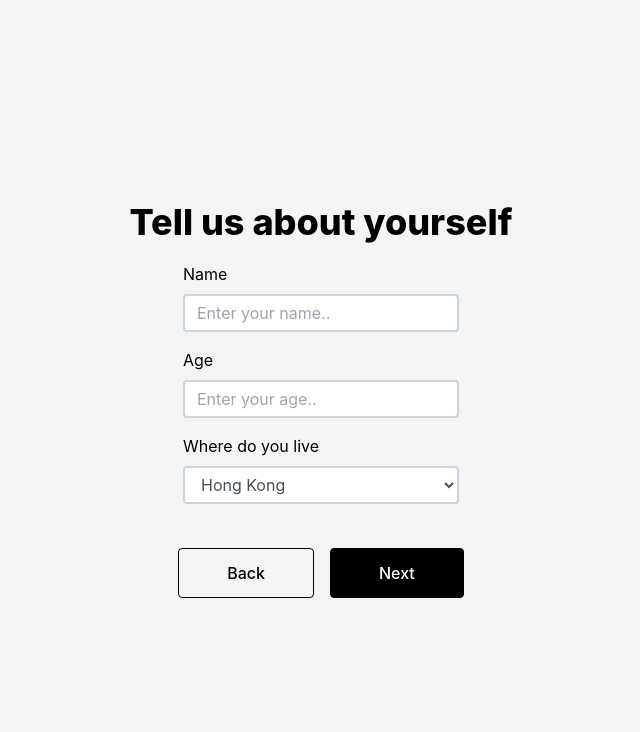
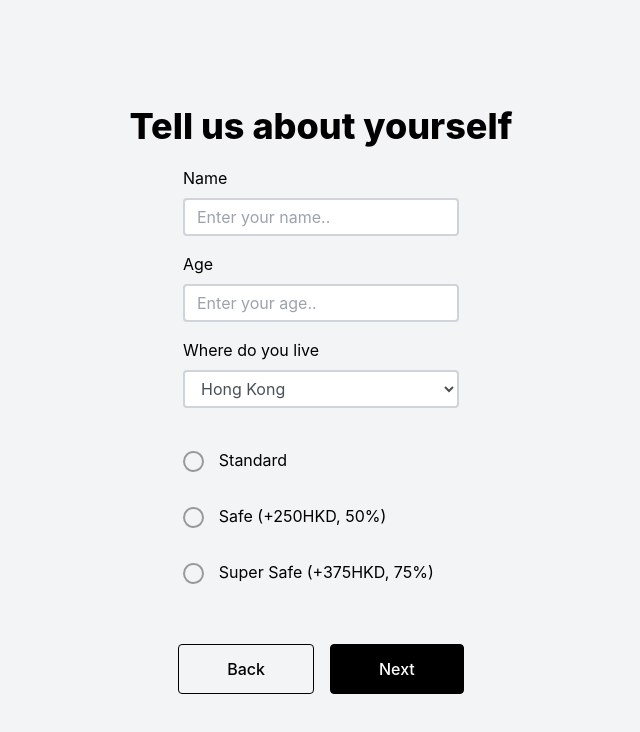
Before and after one commit to amrendranath/covergo-frontend, a React (Create React App) app: page /form in a window 1280 px wide. Shown: the top 732 px of the page, without its empty margins (319-959 px from the left). Built offline with nearby package versions, Linux system fonts and the light colour scheme.

Commit message:
created global state, form and summary and error page

```diff
--- a/src/constants/countries.ts
+++ b/src/constants/countries.ts
@@ -1,10 +1,11 @@
 type ICountries = {
   label: string;
   value: string;
+  currency: string;
 };
 
 export const COUNTRIES: ICountries[] = [
-  { label: "Hong Kong", value: "Hong Kong" },
-  { label: "USA", value: "USA" },
-  { label: "Australia", value: "Australia" },
+  { label: "Hong Kong", value: "Hong Kong", currency: "HKD" },
+  { label: "USA", value: "USA", currency: "USD" },
+  { label: "Australia", value: "Australia", currency: "AUD" },
 ];
--- /dev/null
+++ b/src/contexts/formWizardContext/index.tsx
@@ -0,0 +1,20 @@
+import React, { createContext, useState } from "react";
+import { IFormWizardContextProps, IContextInitialValues } from "./types";
+
+export const FormWizardContext = createContext({} as IContextInitialValues);
+
+const FormWizardProvider: React.FC<IFormWizardContextProps> = ({ children }) => {
+  const [formValues, setFormValues] = useState({
+    name: "",
+    age: 0,
+    country: "",
+    currency: "",
+    package: "",
+    premium: "",
+    isError: false,
+  });
+
+  return <FormWizardContext.Provider value={{ values: formValues, setValues: setFormValues }}>{children}</FormWizardContext.Provider>;
+};
+
+export default FormWizardProvider;
--- /dev/null
+++ b/src/contexts/formWizardContext/types.ts
@@ -0,0 +1,18 @@
+export interface IFormWizardContextProps {
+  children: JSX.Element;
+}
+
+export interface IFormWizardContextState {
+  name: string;
+  age: number;
+  country: string;
+  currency: string;
+  package: string;
+  premium: string;
+  isError: boolean;
+}
+
+export interface IContextInitialValues {
+  values: IFormWizardContextState;
+  setValues: Function;
+}
--- a/src/index.css
+++ b/src/index.css
@@ -33,3 +33,31 @@ code {
   border: 2px solid #ced4da;
   border-radius: 0.25rem;
 }
+
+.form-check {
+  display: flex;
+  margin-bottom: 2rem;
+}
+
+input[type="radio"] {
+  -webkit-appearance: none;
+  -moz-appearance: none;
+  appearance: none;
+  border-radius: 50%;
+  width: 1.3rem;
+  height: 1.3rem;
+  border: 2px solid #999;
+  transition: 0.2s all linear;
+  margin-right: 15px;
+  position: relative;
+  top: 3px;
+}
+
+input[type="radio"]:checked {
+  border: 6px solid black;
+  outline: unset !important;
+}
+
+.form-check-input {
+  margin-right: 1rem;
+}
--- a/src/index.tsx
+++ b/src/index.tsx
@@ -1,6 +1,7 @@
 import React from "react";
 import ReactDOM from "react-dom/client";
 import { BrowserRouter } from "react-router-dom";
+import FormWizardProvider from "./contexts/formWizardContext/index";
 import "./index.css";
 import App from "./App";
 import reportWebVitals from "./reportWebVitals";
@@ -9,7 +10,9 @@ const root = ReactDOM.createRoot(document.getElementById("root") as HTMLElement)
 root.render(
   <React.StrictMode>
     <BrowserRouter>
-      <App />
+      <FormWizardProvider>
+        <App />
+      </FormWizardProvider>
     </BrowserRouter>
   </React.StrictMode>
 );
--- /dev/null
+++ b/src/pages/form/components/error.tsx
@@ -0,0 +1,28 @@
+import React from "react";
+import { useNavigate } from "react-router-dom";
+
+const Error: React.FC = () => {
+  const navigate = useNavigate();
+
+  const handleBtnClick = () => {
+    navigate("/");
+  };
+
+  return (
+    <>
+      <h1 className="text-4xl font-extrabold">Ooops</h1>
+      <p className="mt-5 text-center">
+        Your age is over our ccepted limit. <br />
+        We are sorry but we cannot insure you now.
+      </p>
+      <button
+        className="mt-7 ml-4 px-12 py-3 bg-black rounded border font-medium text-white border-black hover:scale-105"
+        onClick={handleBtnClick}
+      >
+        Ok :(
+      </button>
+    </>
+  );
+};
+
+export default Error;
--- /dev/null
+++ b/src/pages/form/components/form.tsx
@@ -0,0 +1,102 @@
+import React, { useContext } from "react";
+import { useNavigate } from "react-router-dom";
+import { COUNTRIES } from "../../../constants/countries";
+import { FormWizardContext } from "../../../contexts/formWizardContext";
+
+const PolicyForm: React.FC = () => {
+  const navigate = useNavigate();
+  const { values, setValues } = useContext(FormWizardContext);
+
+  const handleNext = () => {
+    navigate("/summary");
+  };
+
+  const handleBack = () => {
+    navigate("/");
+  };
+
+  const handleInputChange = (event: React.FormEvent<HTMLInputElement>) => {
+    const { name, value } = event.currentTarget;
+    console.log(name, value);
+  };
+
+  const handleSelectChange = (event: React.FormEvent<HTMLSelectElement>) => {
+    const { name, value } = event.currentTarget;
+    console.log(name, value);
+  };
+
+  return (
+    <>
+      <h1 className="text-4xl font-extrabold">Tell us about yourself</h1>
+      <form className="mt-5">
+        <div className="form-group">
+          <label htmlFor="name">Name</label>
+          <input
+            className="form-control"
+            type="text"
+            name="name"
+            id="name"
+            value=""
+            placeholder="Enter your name.."
+            onChange={handleInputChange}
+          />
+        </div>
+        <div className="form-group">
+          <label htmlFor="age">Age</label>
+          <input
+            className="form-control"
+            type="text"
+            name="age"
+            id="age"
+            value=""
+            placeholder="Enter your age.."
+            onChange={handleInputChange}
+          />
+        </div>
+        <div className="form-group">
+          <label htmlFor="country">Where do you live</label>
+          <select className="form-control" name="country" id="country" onChange={handleSelectChange}>
+            {COUNTRIES.map((country) => (
+              <option key={country.value} value={country.value}>
+                {country.label}
+              </option>
+            ))}
+          </select>
+        </div>
+        <div className="form-group mt-10">
+          <div className="form-check">
+            <input className="form-check-input" type="radio" name="package" id="package1" value="standard" onChange={handleInputChange} />
+            <label className="form-check-label" htmlFor="package1">
+              Standard
+            </label>
+          </div>
+          <div className="form-check">
+            <input className="form-check-input" type="radio" name="package" id="package2" value="safe" onChange={handleInputChange} />
+            <label className="form-check-label" htmlFor="package2">
+              Safe (+250HKD, 50%)
+            </label>
+          </div>
+          <div className="form-check">
+            <input className="form-check-input" type="radio" name="package" id="package3" value="super_safe" onChange={handleInputChange} />
+            <label className="form-check-label" htmlFor="package3">
+              Super Safe (+375HKD, 75%)
+            </label>
+          </div>
+        </div>
+      </form>
+      <div className="flex">
+        <button className="mt-7 px-12 py-3 text-black rounded border font-medium border-black hover:scale-105" onClick={handleBack}>
+          Back
+        </button>
+        <button
+          className="mt-7 ml-4 px-12 py-3 bg-black rounded border font-medium text-white border-black hover:scale-105"
+          onClick={handleNext}
+        >
+          Next
+        </button>
+      </div>
+    </>
+  );
+};
+
+export default PolicyForm;
--- a/src/pages/form/index.tsx
+++ b/src/pages/form/index.tsx
@@ -1,61 +1,15 @@
-import React, { useState } from "react";
-import { useNavigate } from "react-router-dom";
-import { COUNTRIES } from "../../constants/countries";
+import React, { useContext } from "react";
+import { FormWizardContext } from "../../contexts/formWizardContext/index";
+import PolicyForm from "./components/form";
+import Error from "./components/error";
 
 const Form: React.FC = () => {
-  const navigate = useNavigate();
-  const [formValue, setFormValue] = useState({
-    name: "",
-    age: "",
-    country: "",
-    package: "",
-  });
-
-  const handleNext = () => {
-    navigate("/summary");
-  };
-
-  const handleBack = () => {
-    navigate("/");
-  };
+  const {
+    values: { isError },
+  } = useContext(FormWizardContext);
 
   return (
-    <main className="h-screen w-full flex flex-col justify-center items-center bg-gray-100">
-      <h1 className="text-4xl font-extrabold">Tell us about yourself</h1>
-
-      <form className="mt-5">
-        <div className="form-group">
-          <label htmlFor="name">Name</label>
-          <input className="form-control" name="name" id="name" value="" placeholder="Enter your name.." />
-        </div>
-        <div className="form-group">
-          <label htmlFor="age">Age</label>
-          <input className="form-control" name="age" id="age" value="" placeholder="Enter your age.." />
-        </div>
-        <div className="form-group">
-          <label htmlFor="country">Where do you live</label>
-          <select className="form-control" name="country" id="country">
-            {COUNTRIES.map((country) => (
-              <option key={country.value} value={country.value}>
-                {country.label}
-              </option>
-            ))}
-          </select>
-        </div>
-      </form>
-
-      <div className="flex">
-        <button className="mt-7 px-12 py-3 text-black rounded border font-medium border-black hover:scale-105" onClick={handleBack}>
-          Back
-        </button>
-        <button
-          className="mt-7 ml-4 px-12 py-3 bg-black rounded border font-medium text-white border-black hover:scale-105"
-          onClick={handleNext}
-        >
-          Next
-        </button>
-      </div>
-    </main>
+    <main className="h-screen w-full flex flex-col justify-center items-center bg-gray-100">{isError ? <Error /> : <PolicyForm />}</main>
   );
 };
 
--- a/src/pages/summary/index.tsx
+++ b/src/pages/summary/index.tsx
@@ -1,7 +1,60 @@
-import React from "react";
+import React, { useContext } from "react";
+import { useNavigate } from "react-router-dom";
+import { FormWizardContext } from "../../contexts/formWizardContext";
 
 const Summary: React.FC = () => {
-  return <h1>Summary</h1>;
+  const navigate = useNavigate();
+  const { values } = useContext(FormWizardContext);
+
+  const handleBuy = () => {
+    navigate("/");
+  };
+
+  const handleBack = () => {
+    navigate("/form");
+  };
+
+  return (
+    <main className="h-screen w-full flex flex-col justify-center items-center bg-gray-100">
+      <h1 className="text-4xl font-extrabold">Summary</h1>
+      <h3 className="text-2xl font-extrabold mt-5">{values.name}</h3>
+      <table className="table-auto border-collapse mt-5">
+        <tbody>
+          <tr>
+            <td className="p-1">Name:</td>
+            <td className="p-1">{values.name}</td>
+          </tr>
+          <tr>
+            <td className="p-1">Age:</td>
+            <td className="p-1">{values.age}</td>
+          </tr>
+          <tr>
+            <td className="p-1">Where do you live:</td>
+            <td className="p-1">{values.country}</td>
+          </tr>
+          <tr>
+            <td className="p-1">Package:</td>
+            <td className="p-1">{values.package}</td>
+          </tr>
+          <tr>
+            <td className="p-1">Premium:</td>
+            <td className="p-1">{values.premium}</td>
+          </tr>
+        </tbody>
+      </table>
+      <div className="flex">
+        <button className="mt-7 px-12 py-3 text-black rounded border font-medium border-black hover:scale-105" onClick={handleBack}>
+          Back
+        </button>
+        <button
+          className="mt-7 ml-4 px-12 py-3 bg-black rounded border font-medium text-white border-black hover:scale-105"
+          onClick={handleBuy}
+        >
+          Buy
+        </button>
+      </div>
+    </main>
+  );
 };
 
 export default Summary;
```
